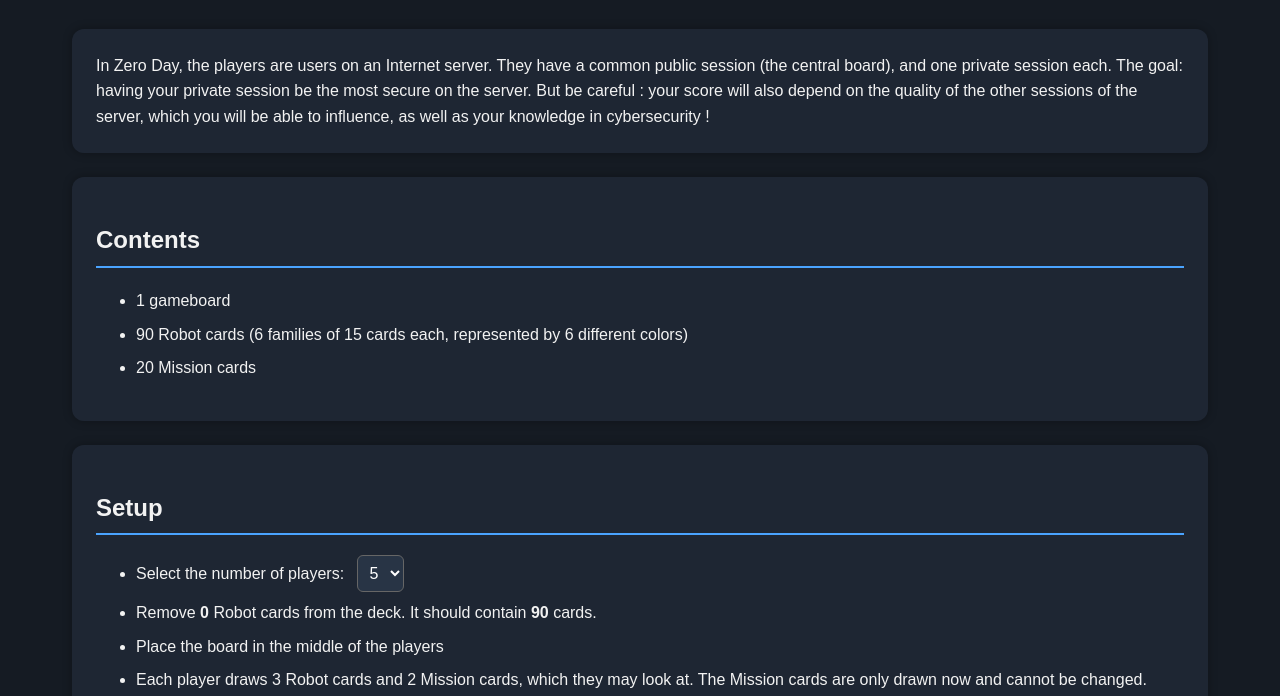
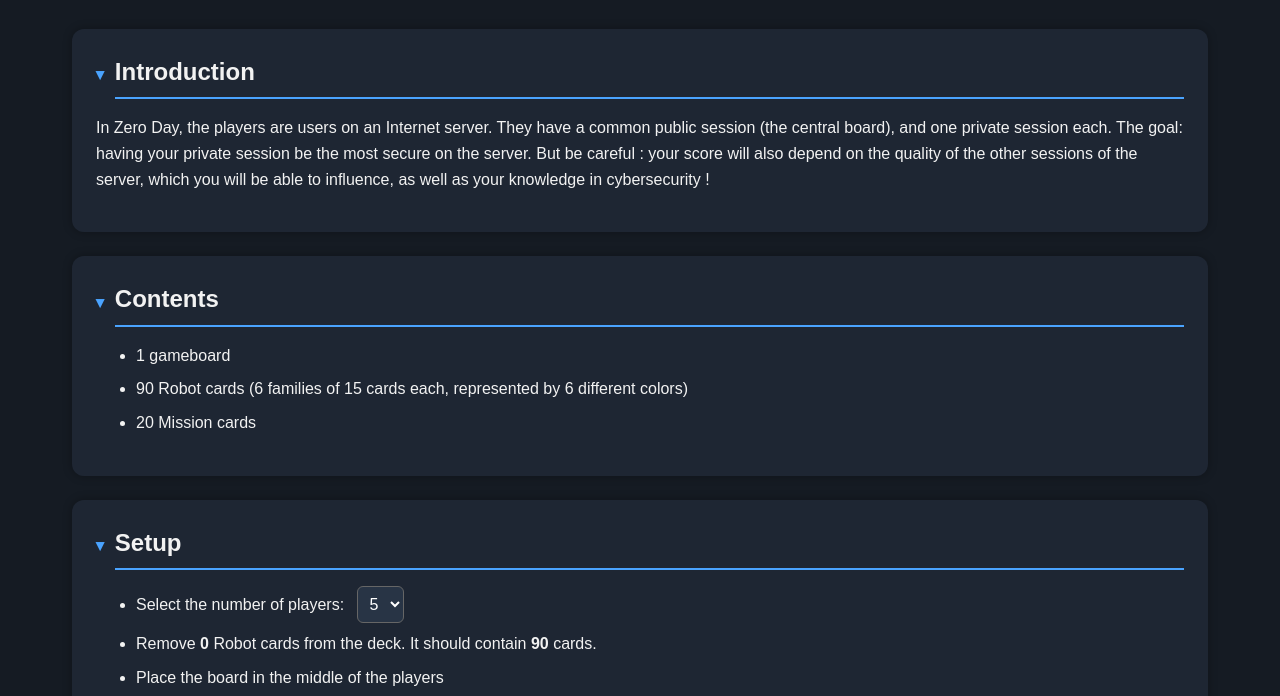
Before and after one commit to Alysium29/ZeroDay, a plain HTML site: page index.html in a window 1280 px wide. Shown: the part 202-898 px from the top of the page. Drawn offline with Linux system fonts and the light colour scheme.

Commit message:
rules sections can now be collapsed

```diff
--- a/index.html
+++ b/index.html
@@ -21,26 +21,27 @@
 
     <h1>Zero Day</h1>
 
-    <div class="card">
-        In Zero Day, the players are users on an Internet server. They have a common public
+    <details class="card" open>
+        <summary><h2>Introduction</h2></summary>
+        <p>In Zero Day, the players are users on an Internet server. They have a common public
         session (the central board), and one private session each. The goal: having your private
         session be the most secure on the server. But be careful : your score will also depend
         on the quality of the other sessions of the server, which you
-        will be able to influence, as well as your knowledge in cybersecurity !
-    </div>
+        will be able to influence, as well as your knowledge in cybersecurity !</p>
+    </details>
 
-    <div class="card">
-        <h2>Contents</h2>
+    <details class="card" open>
+        <summary><h2>Contents</h2></summary>
 
         <ul>
             <li>1 gameboard</li>
             <li>90 Robot cards (6 families of 15 cards each, represented by 6 different colors)</li>
             <li>20 Mission cards</li>
         </ul>
-    </div>
+    </details>
 
-    <div class="card">
-        <h2>Setup</h2>
+    <details class="card" open>
+        <summary><h2>Setup</h2></summary>
 
         <ul>
             <li>
@@ -68,11 +69,11 @@
                 If you're wrong, discard it. (You cannot draw a new Mission)
             </li>
         </ul>
-    </div>
+    </details>
 
-    <div class="card">
+    <details class="card" open>
 
-        <h2>Course of a turn</h2>
+        <summary><h2>Course of a turn</h2></summary>
 
         On your turn, you play your 3 cards (in any order):
 
@@ -90,11 +91,11 @@
             During a turn, you may scan the QR code to answer a quiz.
             See the dedicated section for more details.
         </p>
-    </div>
+    </details>
 
-    <div class="card">
+    <details class="card" open>
 
-        <h2>Scoring</h2>
+        <summary><h2>Scoring</h2></summary>
 
         For each family, determine its level of protection :
 
@@ -148,10 +149,10 @@
         If you completed a mission, add the points written on the card to your score.
         The player with the highest score wins.
 
-    </div>
+    </details>
 
-    <div class="card">
-        <h2>Quiz validation & bonus points</h2>
+    <details class="card" open>
+        <summary><h2>Quiz validation & bonus points</h2></summary>
         <p>
             At the start of the game, each player answers <strong>2 easy quizzes</strong>, one per Mission card:
             a right answer keeps the card, a wrong one discards it.
@@ -166,11 +167,11 @@
             A wrong answer cancels it and gives <strong class="corrupted">-0.5</strong> point.
             Your bonus points stay between <strong>-5 and +5</strong>, shown on the gauge next to your name.
         </p>
-    </div>
+    </details>
 
-    <div class="card">
+    <details class="card" open>
 
-        <h2>Special cards</h2>
+        <summary><h2>Special cards</h2></summary>
 
         <h3>Mission cards :</h3>
         <p>
@@ -228,7 +229,7 @@
             The other cards with no icon have no additional effect.
         </p>
 
-    </div>
+    </details>
 
 </body>
 
--- a/style.css
+++ b/style.css
@@ -81,6 +81,41 @@ ul li {
     box-shadow: 0 0 10px rgba(0,0,0,.3);
     margin-bottom: 1.5rem;
 }
+
+.card > summary {
+    display: flex;
+    align-items: center;
+    gap: .6rem;
+    cursor: pointer;
+    list-style: none;
+    margin-bottom: 1rem;
+}
+
+.card > summary::-webkit-details-marker {
+    display: none;
+}
+
+.card > summary::before {
+    content: "▶";
+    color: var(--accent-color);
+    font-size: .75em;
+    transition: transform .2s ease;
+}
+
+.card[open] > summary::before {
+    transform: rotate(90deg);
+}
+
+.card > summary h2 {
+    flex: 1;
+    margin: 0;
+}
+
+.card > summary:focus-visible {
+    outline: 2px solid var(--accent-color);
+    outline-offset: 4px;
+}
+
 .protected {
     color:green;
 }
```
